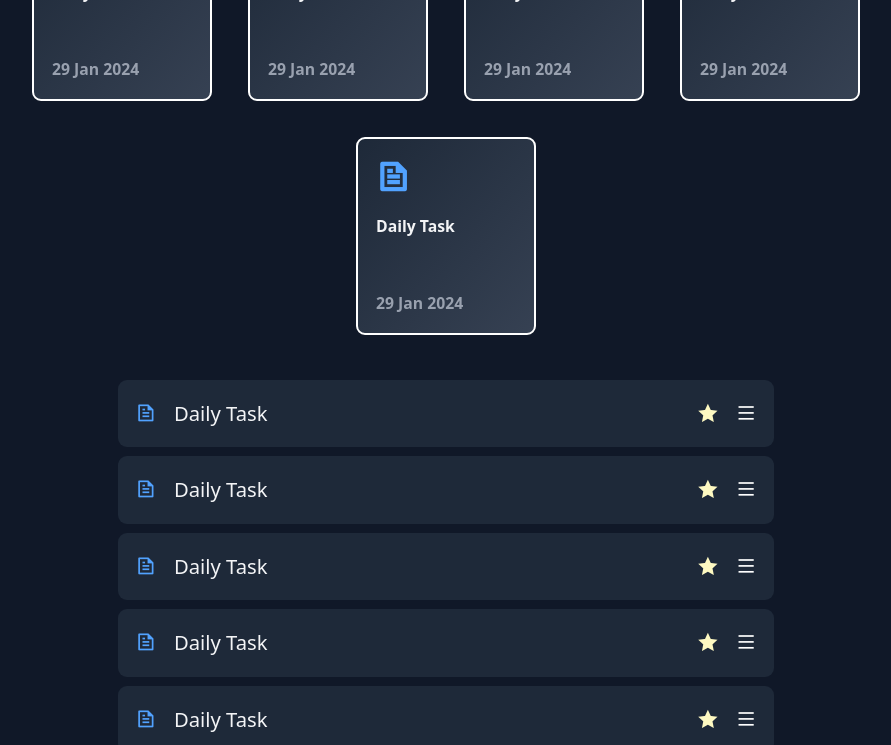
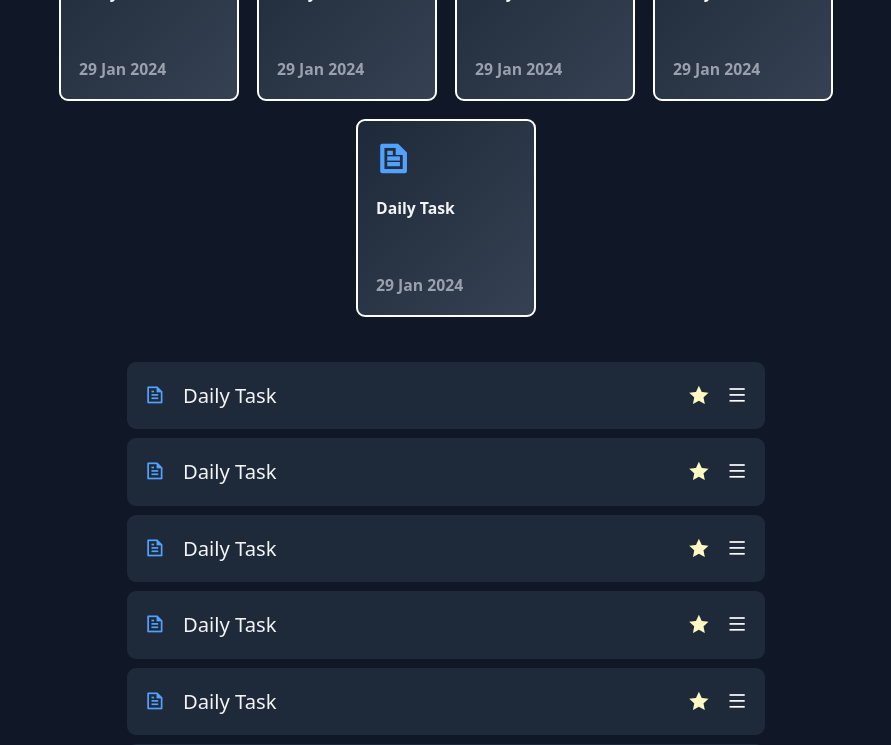
Before and after one commit to virtualharsh/Notion-Clone, a React (Vite) app: page / in a window 1280 px wide. Shown: the part 300-1045 px from the top of the page, without its empty margins (194-1085 px from the left). Built offline with nearby package versions, Linux system fonts and the light colour scheme; a web font is replaced by a local one.

Commit message:
fixed UI favorite tasks bug

```diff
--- a/src/components/Notes/NoteBody.jsx
+++ b/src/components/Notes/NoteBody.jsx
@@ -8,7 +8,8 @@ const NoteBody = () => {
 
             <h1 className="text-4xl md:text-6xl font-bold text-gray-100 font-family-kirang tracking-wider">Good morning, User </h1>
 
-            <div className="hidden md:w-12/12 px-40 md:flex gap-8 flex-wrap justify-center">
+
+            <div className="hidden md:w-8/12 md:px-44 md:flex min-w-11/12 flex-wrap gap-2 lg:gap-4 justify-center">
                 {[...Array(5)].map((_, index) => (
                     <div
                         key={index}
@@ -25,7 +26,7 @@ const NoteBody = () => {
                 ))}
             </div>
 
-            <div className="w-full flex md:w-7/12 px-10 gap-y-2 flex-wrap">
+            <div className="w-full md:9/12 lg:w-7/12 flex flex-col px-12 gap-y-2 ">
                 {[...Array(20)].map((_, index) => (
                     <div key={index} className="w-full h-max bg-gray-800 flex justify-between items-center rounded-lg p-4 text-lg hover:bg-gray-700">
                         <div className="flex items-center gap-x-4">
@@ -41,6 +42,7 @@ const NoteBody = () => {
                 ))}
             </div>
         </div>
+
     );
 };
 
```
